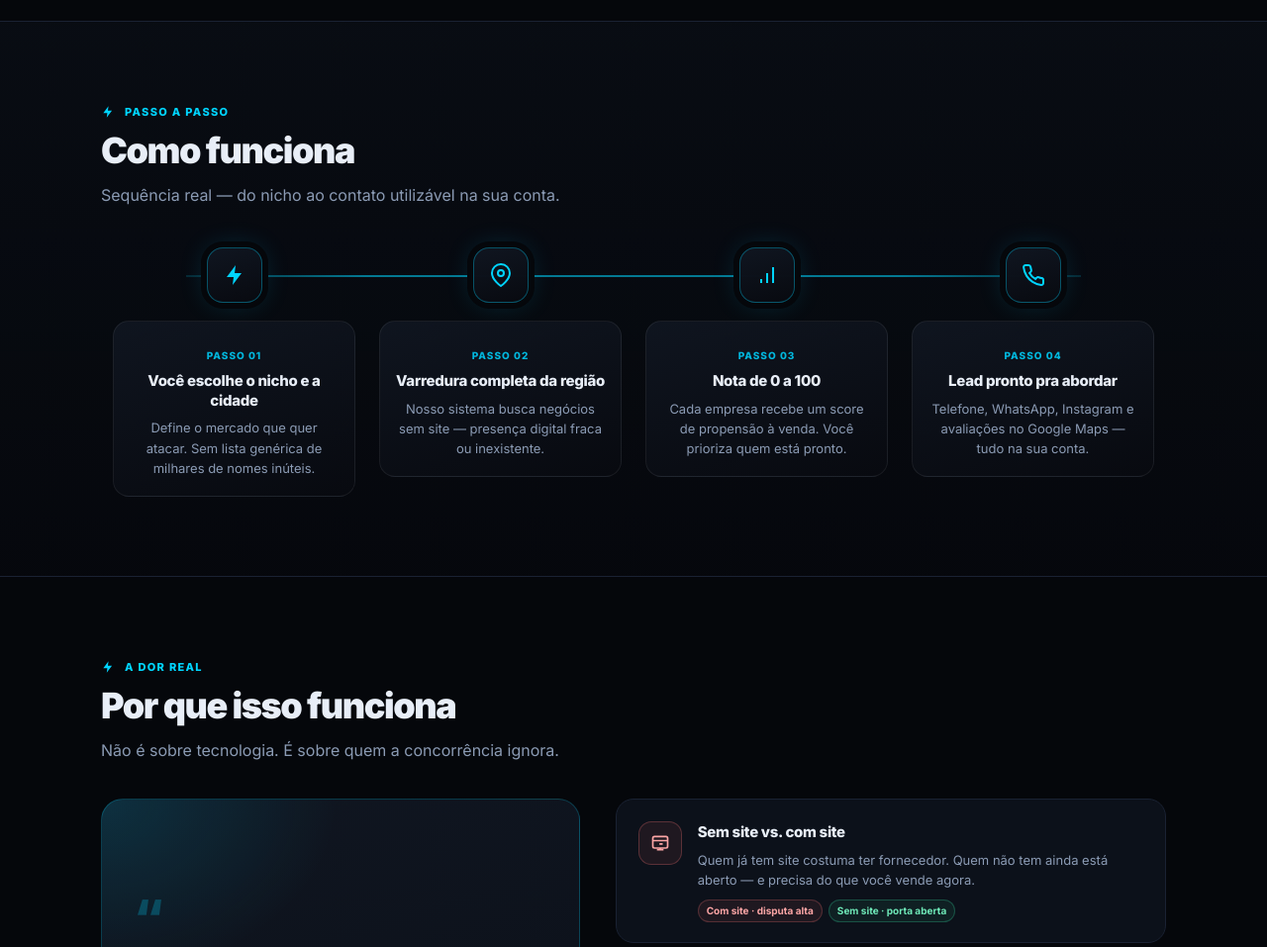
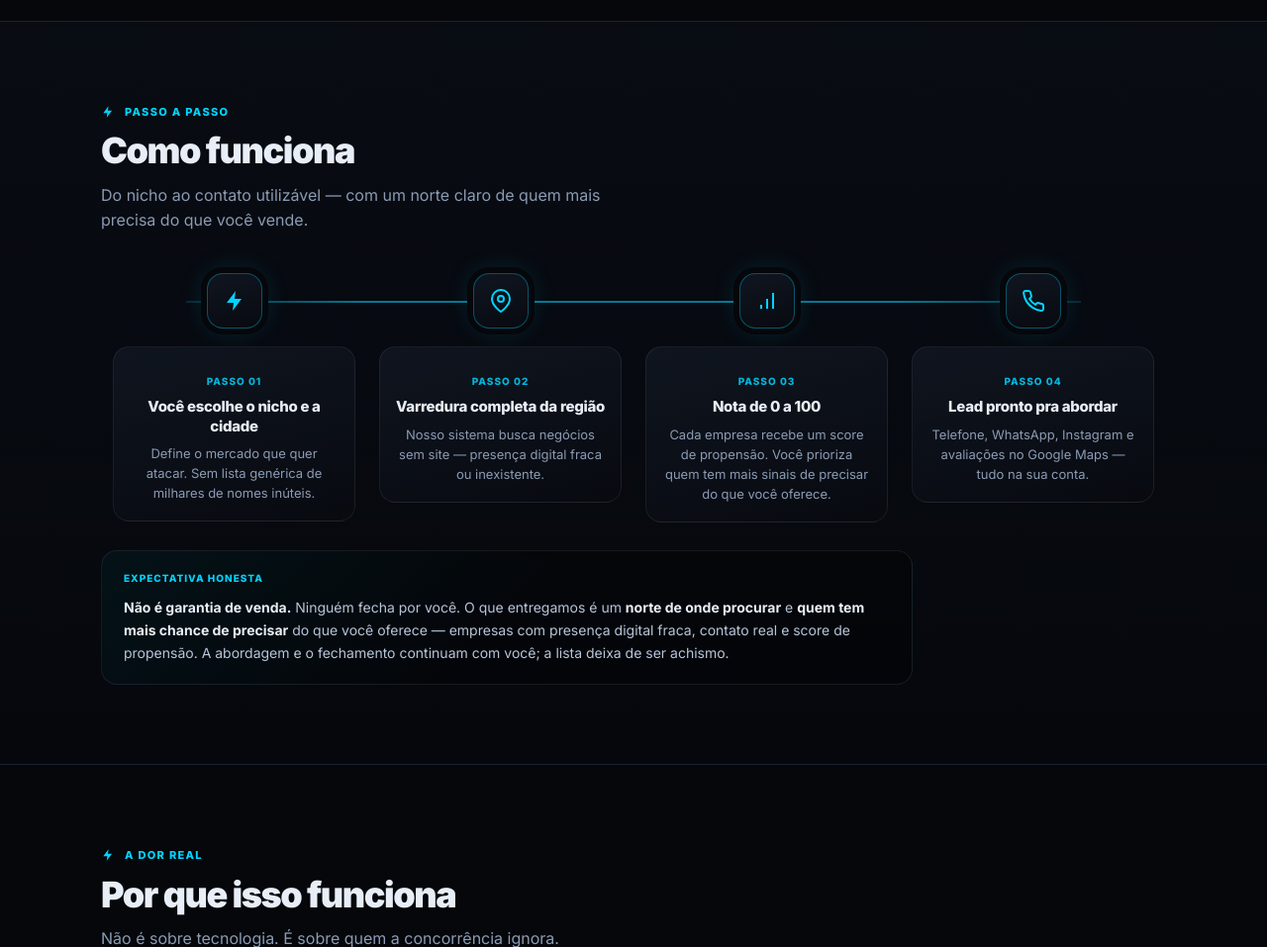
Before and after one commit to pdaugusto/prospecthor, a Flask app: template templates/landing.html in a window 1280 px wide. Shown: the part 799-1756 px from the top of the page at 99% size. Run offline with Flask 3, Linux system fonts and the light colour scheme; the template is opened without the code that fills it, so the values that code supplies are empty; some libraries are stand-ins or nearby versions.

Commit message:
ui: como funciona com expectativa honesta (nao e garantia de venda)

```diff
--- a/templates/landing.html
+++ b/templates/landing.html
@@ -1040,6 +1040,28 @@
     .flow-card p {
       font-size: 13px; color: var(--muted); line-height: 1.55;
     }
+    .how-expect {
+      margin-top: 28px;
+      padding: 20px 22px;
+      border-radius: 16px;
+      border: 1px solid rgba(255,255,255,0.08);
+      background:
+        linear-gradient(135deg, rgba(0,212,255,0.06), transparent 50%),
+        rgba(0,0,0,0.28);
+      max-width: 820px;
+    }
+    .how-expect-label {
+      font-size: 10px; font-weight: 800; letter-spacing: 0.1em;
+      text-transform: uppercase; color: var(--neon);
+      margin-bottom: 10px;
+    }
+    .how-expect p {
+      margin: 0;
+      font-size: 14px;
+      color: #b8c5d9;
+      line-height: 1.65;
+    }
+    .how-expect strong { color: #e8eef7; font-weight: 700; }
 
     /* Why — split statement + comparison cards */
     .why-layout {
@@ -1719,7 +1741,7 @@
             Passo a passo
           </div>
           <h2 class="reveal">Como funciona</h2>
-          <p class="lead reveal" style="margin-bottom:0">Sequência real — do nicho ao contato utilizável na sua conta.</p>
+          <p class="lead reveal" style="margin-bottom:0">Do nicho ao contato utilizável — com um norte claro de quem mais precisa do que você vende.</p>
         </div>
         <div class="flow-track">
           <div class="flow-step reveal">
@@ -1749,7 +1771,7 @@
             <div class="flow-card">
               <span class="flow-num">Passo 03</span>
               <h3>Nota de 0 a 100</h3>
-              <p>Cada empresa recebe um score de propensão à venda. Você prioriza quem está pronto.</p>
+              <p>Cada empresa recebe um score de propensão. Você prioriza quem tem mais sinais de precisar do que você oferece.</p>
             </div>
           </div>
           <div class="flow-step reveal">
@@ -1762,6 +1784,18 @@
               <p>Telefone, WhatsApp, Instagram e avaliações no Google Maps — tudo na sua conta.</p>
             </div>
           </div>
+        </div>
+
+        <div class="how-expect reveal">
+          <div class="how-expect-label">Expectativa honesta</div>
+          <p>
+            <strong>Não é garantia de venda.</strong>
+            Ninguém fecha por você. O que entregamos é um
+            <strong>norte de onde procurar</strong> e
+            <strong>quem tem mais chance de precisar</strong> do que você oferece —
+            empresas com presença digital fraca, contato real e score de propensão.
+            A abordagem e o fechamento continuam com você; a lista deixa de ser achismo.
+          </p>
         </div>
       </div>
     </section>
```
